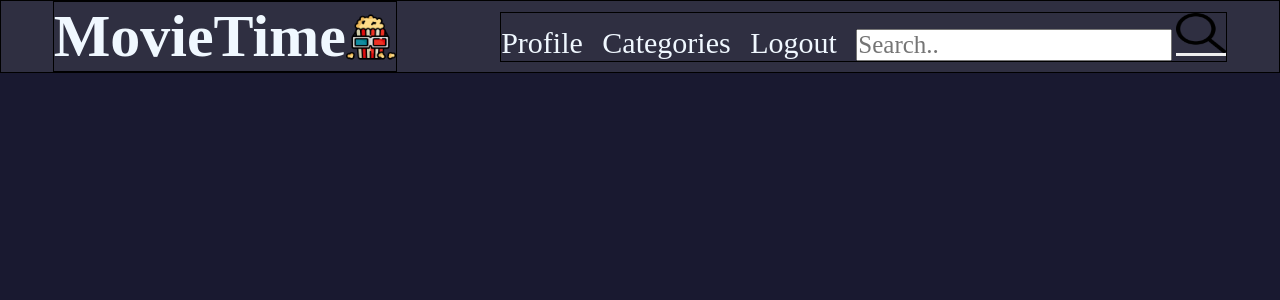
After one commit to Lexx426/MovieTime, a Flask app: page /movie in a window 1280 px wide. The commit adds this page. Shown: the top 300 px of the page. Run offline with Flask 2, Linux system fonts and the light colour scheme.

Commit message:
creation of the environmental variable of my API key, utilized the movie database API with my controller for the home page. Also fixed some css in two of my html pages

```diff
--- a/flask_app/__init__.py
+++ b/flask_app/__init__.py
@@ -1,3 +1,4 @@
 from flask import Flask
+
 app = Flask(__name__)
 app.secret_key = "eyyyyyyyyyyyy"
--- a/flask_app/controllers/user_controller.py
+++ b/flask_app/controllers/user_controller.py
@@ -5,6 +5,66 @@ from flask_app.models.user_model import User
 # from flask_app.models.movie_model import Movie
 from flask_bcrypt import Bcrypt
 bcrypt = Bcrypt (app)
+
+import os
+import requests
+import json
+
+
+
+@app.route('/home')
+def home():
+    if 'user_id' not in session:
+        flash(" You must login before you can access the website.")
+        # need to add jinja in html
+        return redirect('/')
+    data = {
+        'id': session['user_id']
+    }
+
+    # start of API code
+
+    url = "https://moviesdatabase.p.rapidapi.com/titles/x/upcoming"
+
+    headers = {
+        "X-RapidAPI-Key": os.environ['API_KEY'],
+        "X-RapidAPI-Host": "moviesdatabase.p.rapidapi.com"
+    }
+
+    response = requests.request("GET", url, headers=headers)
+
+    api_data =json.loads(response.text)
+    # pulls data from api
+    # parses the data into a JSON format
+
+    for titles in api_data:
+        print(titles)
+        # prints out page, next, entries, results twice
+    for titles in api_data:
+        print(titles["entries"]['textType'])
+
+    return render_template("home.html", user = User.get_by_id(data))
+
+
+
+
+
+
+
+
+
+
+
+
+
+
+
+
+
+
+
+
+
 
 @app.route('/')
 def index():
@@ -40,8 +100,11 @@ def login():
     session['user_id'] = user.id
     return redirect('/home')
 
-@app.route('/home')
-def home():
+
+
+
+@app.route('/profile')
+def profile():
     if 'user_id' not in session:
         flash(" You must login before you can access the website.")
         # need to add jinja in html
@@ -49,9 +112,13 @@ def home():
     data = {
         'id': session['user_id']
     }
-    return render_template("home.html", user = User.get_by_id(data))
+    return render_template("profile_page.html", user = User.get_by_id(data))
 
 @app.route('/logout')
 def logout():
     session.clear
     return redirect('/')
+
+@app.route('/movie')
+def movie():
+    return render_template("movie.html")
--- /dev/null
+++ b/flask_app/static/css/movie.css
@@ -0,0 +1,75 @@
+*{
+    margin: 0px;
+    padding: 0px;
+    color: var(--font-color);
+    box-sizing: border-box;
+
+}
+
+:root{
+    --dark-purple:rgb(25, 25, 48);
+    --font-color:aliceblue;
+    --med-purple:rgb(47, 47, 65);
+}
+
+body{
+    background-color: var(--dark-purple);
+    display: grid;
+    place-items: center;
+}
+
+nav{
+    border:1px black solid;
+    width: 100%;
+    display: flex;
+    align-items: center;
+    justify-content: space-around;
+    background-color: var(--med-purple);
+
+}
+
+#title{
+    display: flex;
+    font-size: 40px;
+    align-items: center;
+}
+
+.mag-glass{
+    height: 40px;
+}
+
+
+nav img{
+    height: 50px;
+    width: 50px;
+    background-color: var(--med-purple);
+
+}
+
+#tabs{
+    align-items: center;
+}
+#tabs a{
+    text-decoration: none;
+    font-size: 30px;
+    margin-right: 12px;
+    align-items: center;
+
+}
+
+button {
+    border: none;
+}
+
+
+#tabs input[type=text]{
+    font-size: 25px;
+    font-family: 'Times New Roman', Times, serif;
+    margin-top: 10px;
+    /* margin-right: -10px; */
+
+}
+
+div{
+    border: solid 1px black;
+}
--- a/flask_app/static/css/profile_page.css
+++ b/flask_app/static/css/profile_page.css
@@ -38,9 +38,8 @@ nav{
     height: 40px;
 }
 
-na
 
-.poster img{
+nav img{
     height: 50px;
     width: 50px;
     background-color: var(--med-purple);
@@ -155,7 +154,8 @@ h1{
 
 .overlay{
     opacity: 0;
-    position: absolute;
+    position: relative;
+    top:-405px;
     transition: .5 ease;
     background-color:#a9b0bd;
     height: 400px;
--- /dev/null
+++ b/flask_app/templates/movie.html
@@ -0,0 +1,28 @@
+<!DOCTYPE html>
+<html lang="en">
+<head>
+    <meta charset="UTF-8">
+    <meta http-equiv="X-UA-Compatible" content="IE=edge">
+    <meta name="viewport" content="width=device-width, initial-scale=1.0">
+    <link rel="stylesheet" href="..\static\css\movie.css">
+    <title>Document</title>
+</head>
+<body>
+    <nav>
+        <div id="title">
+            <h2> MovieTime </h2>
+            <img src="\static\images\popcorn.png">
+            <!-- <a href="https://www.flaticon.com/free-icons/popcorn" title="popcorn icons">Popcorn icons created by Freepik - Flaticon</a> -->
+        </div>
+        <div id="tabs">
+            <a href="/profile" > Profile </a>
+            <a href=""> Categories </a>
+            <a href="/logout"> Logout </a>
+            <input type="text" placeholder="Search..">
+            <button href="">
+                <img class="mag-glass" src="\static\images\loupe.png">
+            </button>
+        </div>
+    </nav>
+</body>
+</html>
--- a/server.py
+++ b/server.py
@@ -1,7 +1,12 @@
 from flask_app import app
 from flask_app.controllers import user_controller
+import os
 
-
+from dotenv import load_dotenv
+# load_dotenv()
+# this is for creating an environmental variable , which is the API key in the .env file
 
 if __name__ == "__main__":
+    load_dotenv()
     app.run(debug=True)
+    # print(os.environ['API_KEY'])
```
Also changed, not shown: flask_app/templates/home.html (+17 -2 lines), flask_app/templates/profile_page.html (+49 -24 lines).
